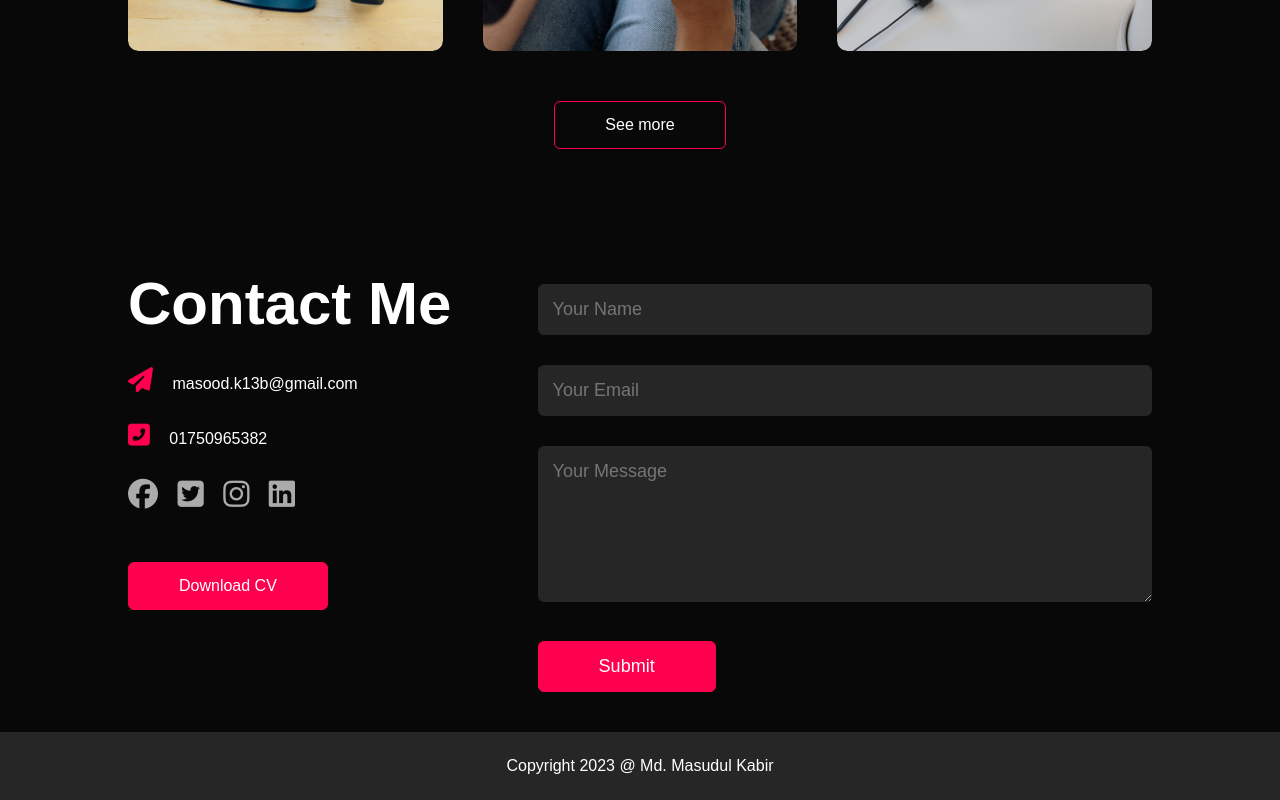
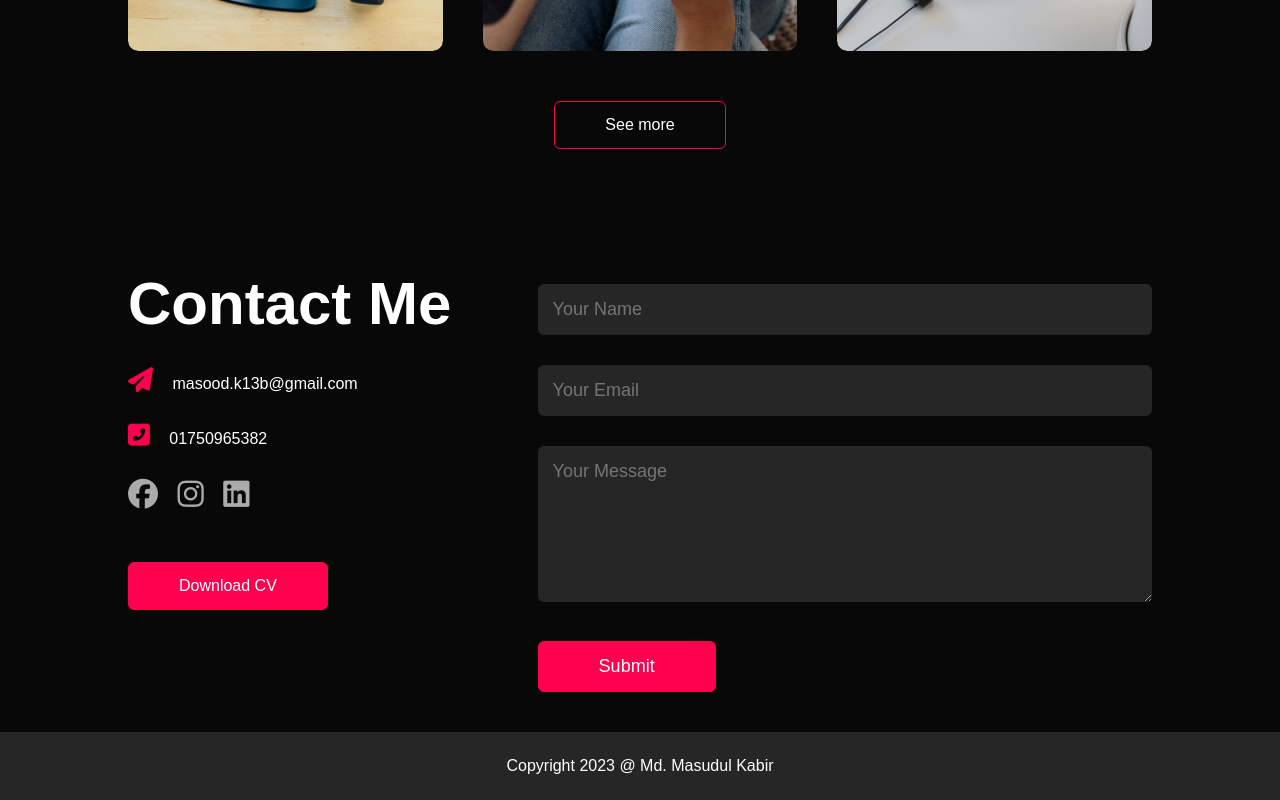
Before and after one commit to Kabir-Masood/portfolio-me, a plain HTML site: page index.html in a window 1280 px wide. Shown: the part 1978-2778 px from the top of the page. Drawn offline with Linux system fonts and the light colour scheme.

Commit message:
social media links added

```diff
--- a/index.html
+++ b/index.html
@@ -155,10 +155,10 @@
                     <p><i class="fas fa-paper-plane"></i> masood.k13b@gmail.com</p>
                     <p><i class="fas fa-phone-square-alt"></i> 01750965382</p>
                     <div class="social-icons">
-                        <a href="#"><i class="fab fa-facebook"></i></a>
-                        <a href="#"><i class="fab fa-twitter-square"></i></a>
-                        <a href="#"><i class="fab fa-instagram"></i></a>
-                        <a href="#"><i class="fab fa-linkedin"></i></a>
+                        <a href="https://web.facebook.com/mk.swaron/"><i class="fab fa-facebook"></i></a>
+                        <a href="https://www.instagram.com/mk.swaron/"><i class="fab fa-instagram"></i></a>
+                        <a href="https://www.linkedin.com/in/md-masudul-kabir-37124415a/"><i
+                                class="fab fa-linkedin"></i></a>
                     </div>
                     <a href="images/Web Development-CV.pdf" class="btn btn2">Download CV</a>
                 </div>
--- a/style.css
+++ b/style.css
@@ -370,7 +370,7 @@ nav .fas {
     }
 
     .header-text {
-        margin-top: 100%;
+        margin-top: 150%;
         font-size: 16px;
     }
 
```
